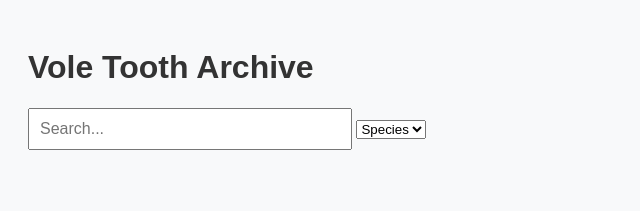
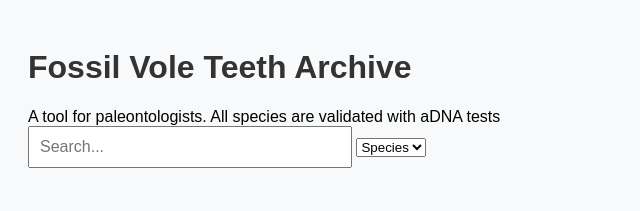
Before and after one commit to labmicrouw/arvicbase, a plain HTML site: page index.html in a window 1280 px wide. Shown: the whole page, without its empty margins (0-640 px from the left). Drawn offline with Linux system fonts and the light colour scheme; no server answers.

Commit message:
Update index.html

```diff
--- a/index.html
+++ b/index.html
@@ -3,11 +3,12 @@
 <head>
   <meta charset="UTF-8" />
   <meta name="viewport" content="width=device-width, initial-scale=1.0"/>
-  <title>Vole Tooth Archive, a try</title>
+  <title>Fossil Vole Teeth Archive, a try</title>
   <link rel="stylesheet" href="style.css" />
 </head>
 <body>
-  <h1>Vole Tooth Archive</h1>
+  <h1>Fossil Vole Teeth Archive</h1>
+  A tool for paleontologists. All species are validated with aDNA tests
   <div id="search-controls">
   <input type="text" id="searchBar" placeholder="Search..." />
   <select id="searchField">
```
